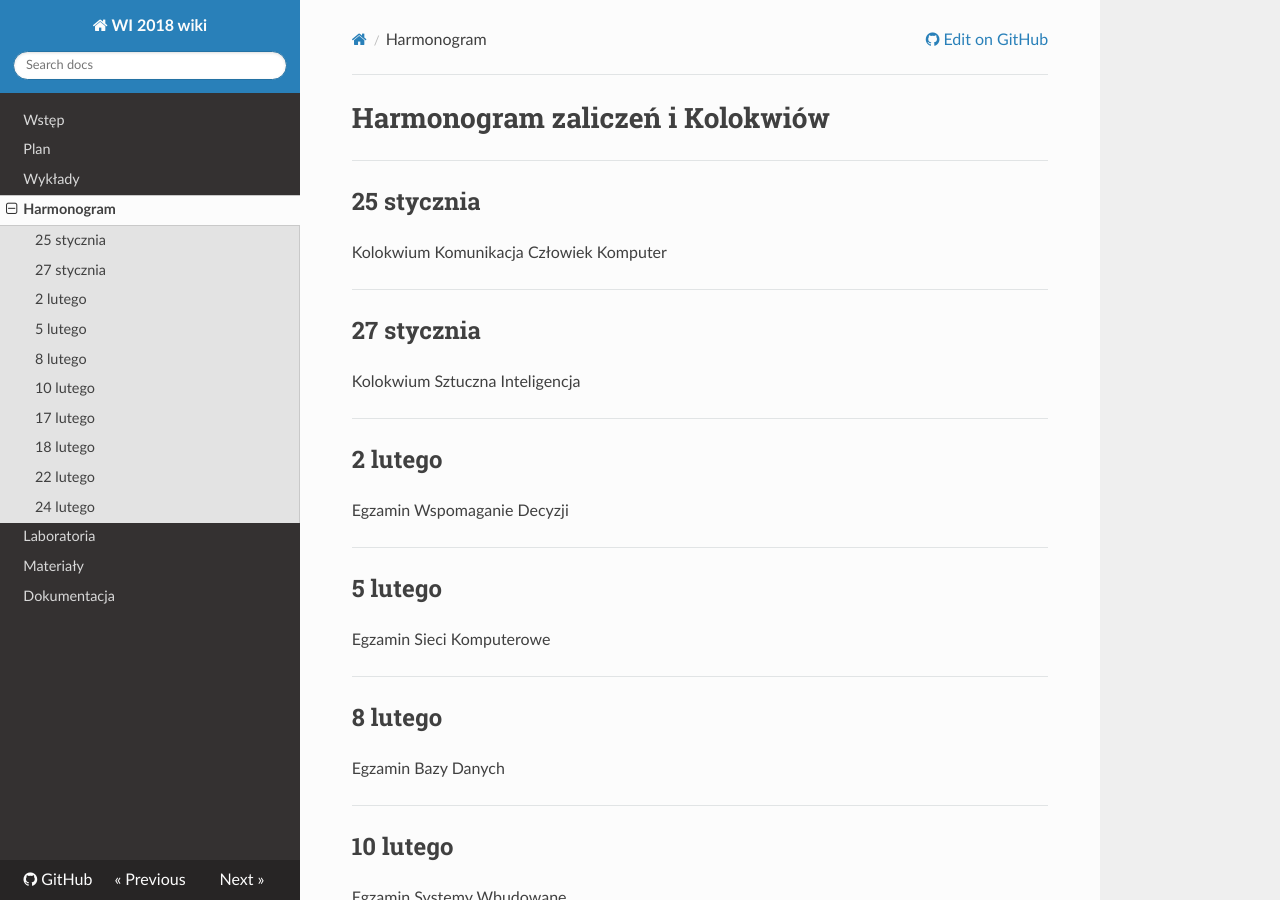
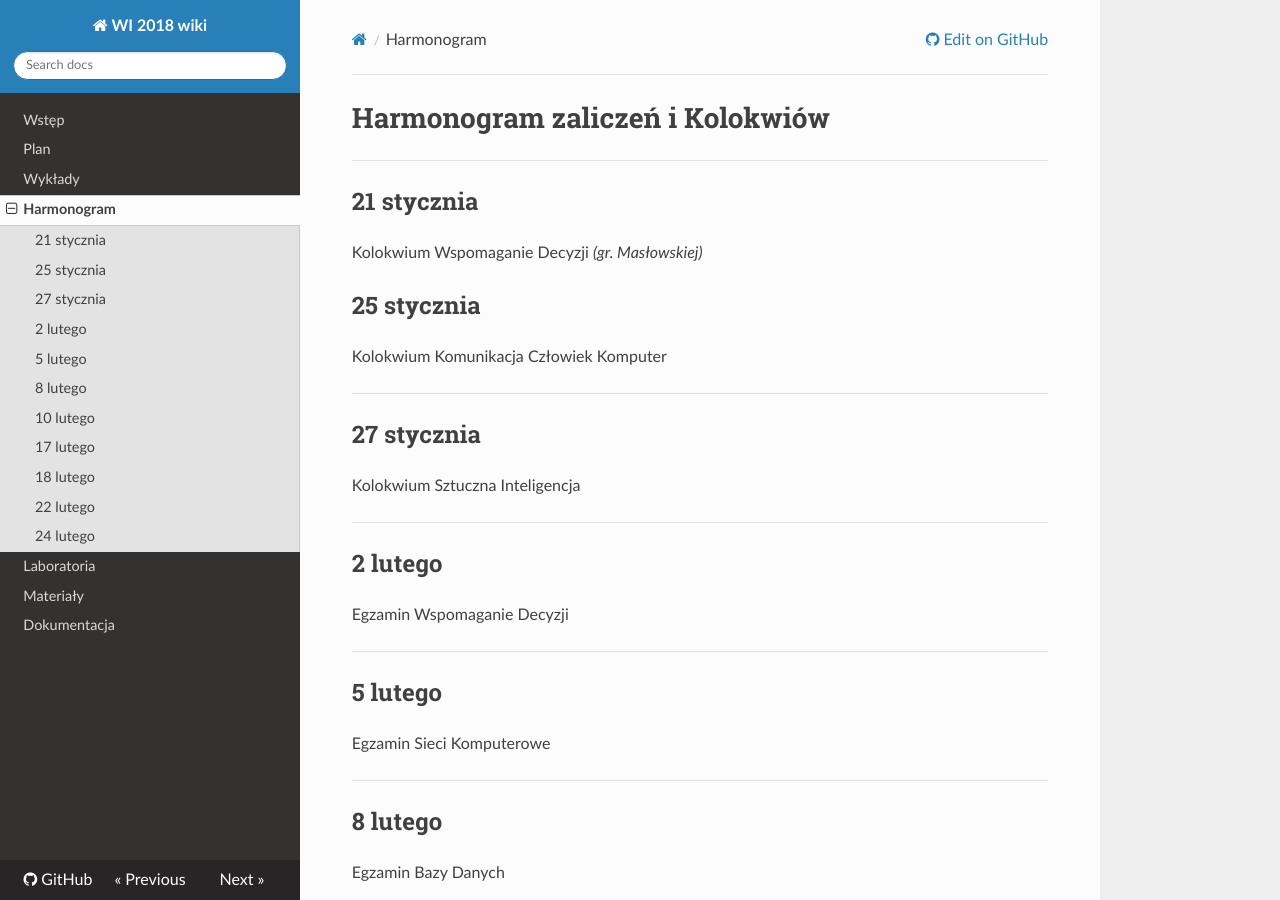
Before and after one commit to PUT-WI-18/wi18-wiki-sem5, an MkDocs documentation site: the page built from docs/terminarz.md, in a window 1280 px wide and 900 px high. Built offline with MkDocs 1.6.1, drawn with Linux system fonts in a browser that asks for light colours; nearby versions of some CDN libraries.

Commit message:
Update terminarz.md

```diff
--- a/docs/terminarz.md
+++ b/docs/terminarz.md
@@ -1,5 +1,8 @@
 # Harmonogram zaliczeń i Kolokwiów
 ------------------------
+## 21 stycznia
+Kolokwium Wspomaganie Decyzji *(gr. Masłowskiej)*
+
 ## 25 stycznia
 Kolokwium Komunikacja Człowiek Komputer
 
```
